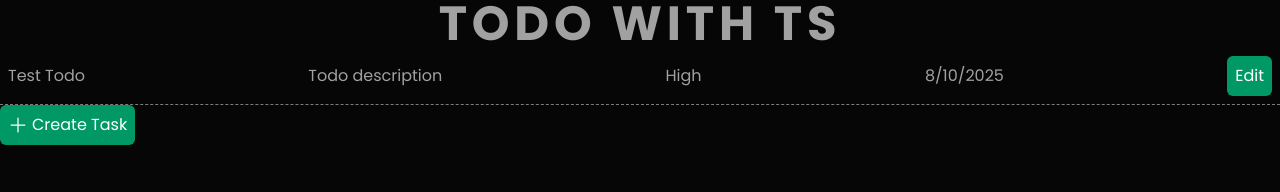
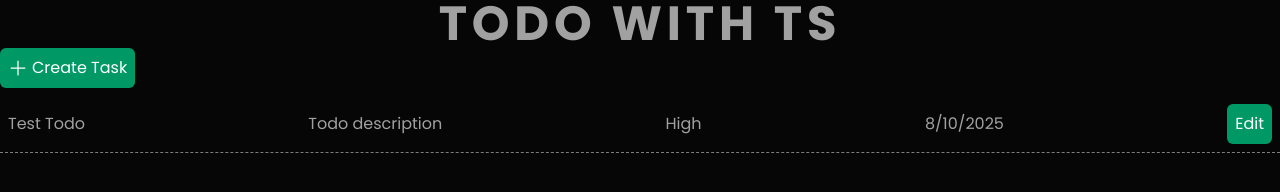
Before and after one commit to DejanNikolic003/TODO-TS, a website built with webpack: page public/index.html in a window 1280 px wide. Built offline with nearby package versions, Linux system fonts and the light colour scheme.

Commit message:
Changed structure of the HTML.

```diff
--- a/public/index.html
+++ b/public/index.html
@@ -22,7 +22,6 @@
     <h1 class="text-5xl font-bold uppercase tracking-widest text-center">
       Todo with TS
     </h1>
-    <div id="taskList"></div>
     <button
       onclick="document.getElementById('createTaskModal').classList.remove('hidden')"
       class="flex items-center gap-1 p-2 bg-emerald-600 text-white rounded-md hover:bg-emerald-700 cursor-pointer"
@@ -105,5 +104,9 @@
         </form>
       </div>
     </div>
+    <div
+      id="taskList"
+      class="mt-2 flex flex-col items-center justify-between text-center"
+    ></div>
   </body>
 </html>
```
